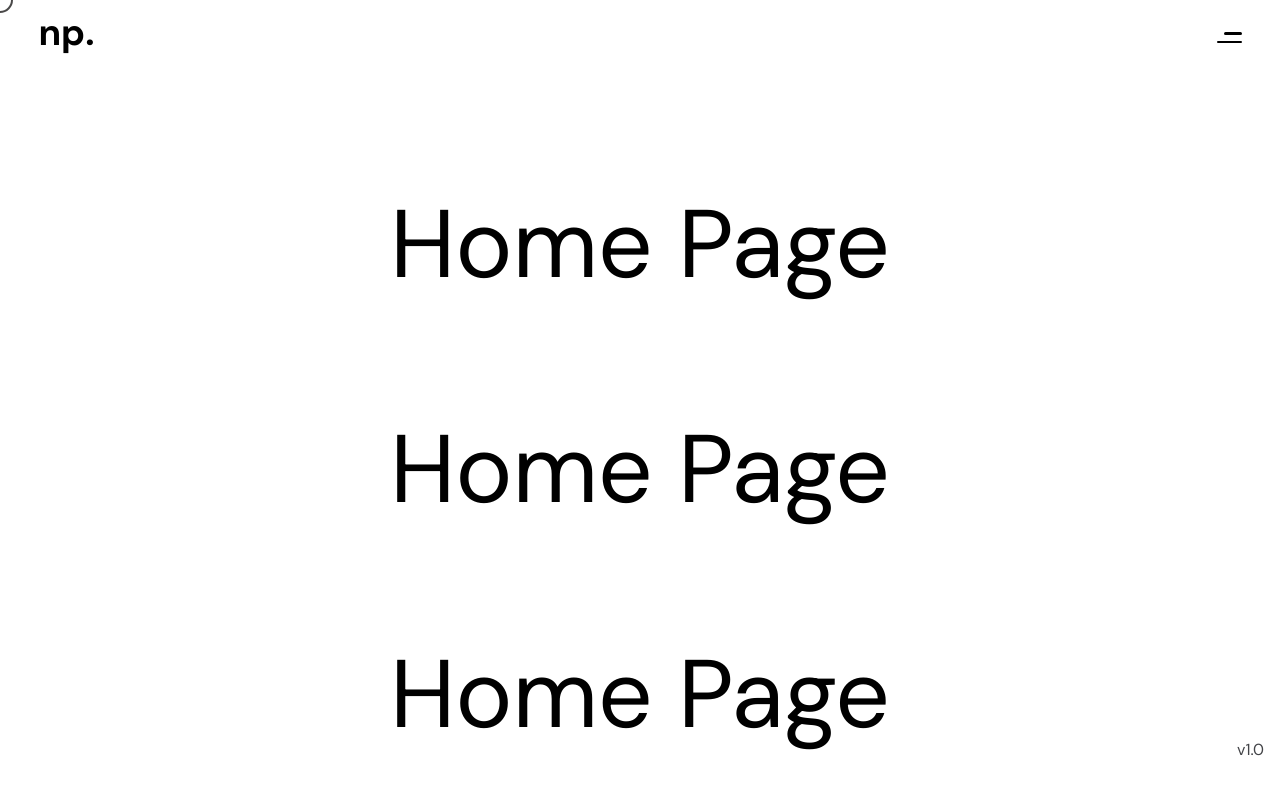
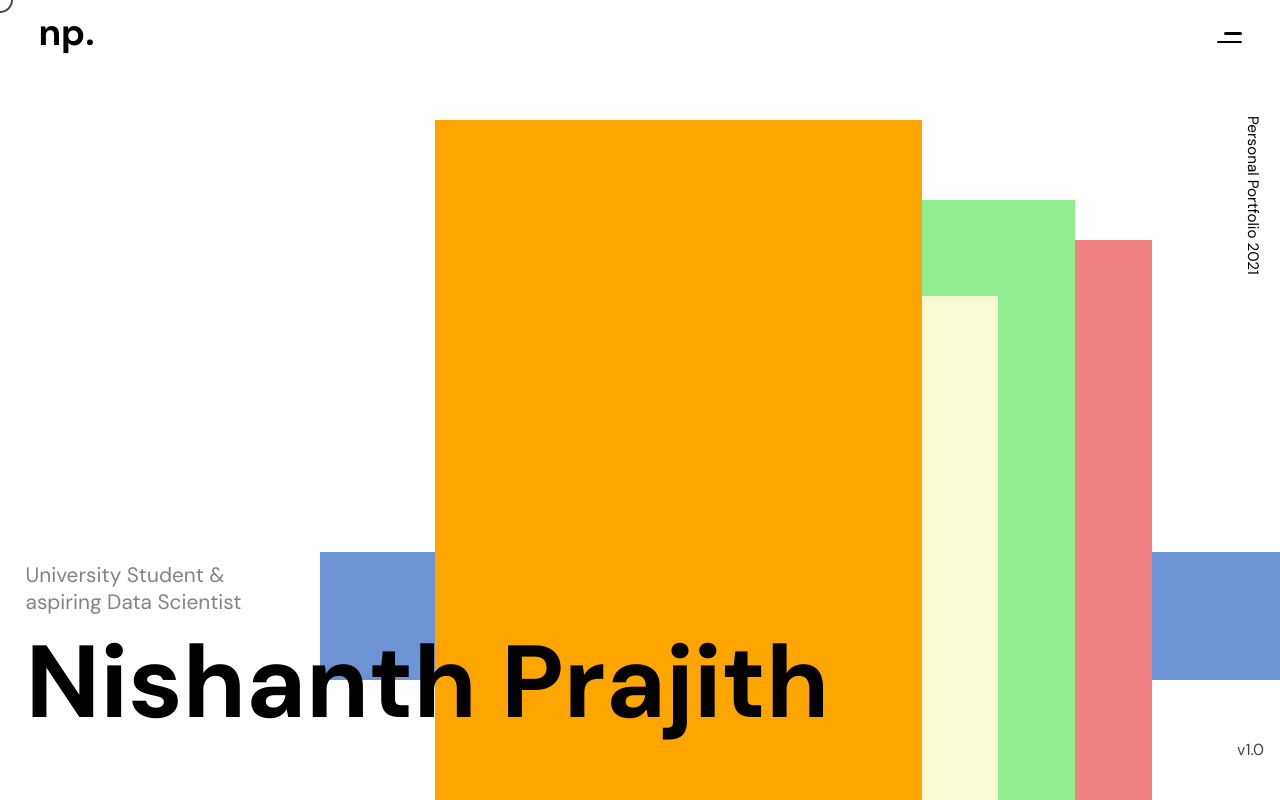
Before and after one commit to NishanthPrajith/NishanthPrajith.github.io, a React (Create React App) app: page / in a window 1280 px wide. Shown: the top 800 px of the page. Built offline with nearby package versions, Linux system fonts and the light colour scheme.

Commit message:
worked on the home page:

```diff
--- a/src/App.css
+++ b/src/App.css
@@ -14,7 +14,7 @@ body {
 
 
 .scroll {
-  padding: 10vh 0;
+  padding: 8vh 0;
 }
 
 * {
--- a/src/HomeComps/home.css
+++ b/src/HomeComps/home.css
@@ -1,10 +1,85 @@
-.mainContainer {
+.landingPage {
 	width: 100%;
+	height: 85.5vh;
+	position: relative;
 	display: grid;
-	justify-content: center;
+	align-items: flex-end;
 }
 
-.mainContainer p {
-	margin: 10% 0;
-	font-size: 6rem;
+.verticalBar {
+	height: 16vh;
+	width: 75%;
+	background-color: #6C94D4;
+	float: right;
+	position: absolute;
+	bottom: 15vh;
+	z-index: -1;
+	right: 0;
 }
+
+.intro {
+	z-index: 10;
+	padding: 1% 1% 4% 2%;
+}
+
+.intro p {
+	color: #828287;
+	font-size: 1.3rem;
+}
+
+.intro h1 {
+	font-size: 6.4rem;
+}
+
+.headerTag {
+	writing-mode: vertical-rl;
+	font-size: 0.95rem;
+	transform: scale(1, 1);
+	position: absolute;
+	top: 0;
+	right: 1.3%;
+}
+
+.imageOne {
+	width: 38%;
+	height: 85vh;
+	position: absolute;
+	bottom: 0;
+	right: 0;
+	z-index: 7;
+	margin-right: 28vw;
+	background-color: orange;
+}
+
+.imageTwo {
+	width: 38%;
+	height: 63vh;
+	position: absolute;
+	bottom: 0;
+	right: 0;
+	z-index: 6;
+	margin-right: 22vw;
+	background-color: lightgoldenrodyellow;
+}
+
+.imageThree {
+	width: 38%;
+	height: 75vh;
+	position: absolute;
+	bottom: 0;
+	right: 0;
+	z-index: 5;
+	margin-right: 16vw;
+	background-color: lightgreen;
+}
+
+.imageFour {
+	width: 38%;
+	height: 70vh;
+	position: absolute;
+	bottom: 0;
+	right: 0;
+	z-index: 4;
+	margin-right: 10vw;
+	background-color: lightcoral;
+}
--- a/src/HomeComps/home.js
+++ b/src/HomeComps/home.js
@@ -12,8 +12,56 @@ export default function Home() {
             opacity: 1,
             transition: {
                 ease: "easeInOut",
-                default: { delay: 4, duration: 1 },
+                default: { delay: 0.5, duration: 1 },
             },
+        },
+    }
+
+    const slideOne = {
+        "initial" : {
+            marginRight: "28vw",
+        },
+        "final" : {
+            marginRight: "22vw",
+            transition: {
+                ease: "easeInOut",
+                default: { delay: 1, duration: 1 },
+            },
+            transitionEnd: {
+                marginRight: "22vw",
+            }
+        },
+    }
+
+    const slideTwo = {
+        "initial" : {
+            marginRight: "28vw",
+        },
+        "final" : {
+            marginRight: "16vw",
+            transition: {
+                ease: "easeInOut",
+                default: { delay: 1.5, duration: 1 },
+            },
+            transitionEnd: {
+                marginRight: "16vw",
+            }
+        },
+    }
+
+    const slideThree = {
+        "initial" : {
+            marginRight: "28vw",
+        },
+        "final" : {
+            marginRight: "10vw",
+            transition: {
+                ease: "easeInOut",
+                default: { delay: 2, duration: 1 },
+            },
+            transitionEnd: {
+                marginRight: "10vw",
+            }
         },
     }
 
@@ -24,57 +72,24 @@ export default function Home() {
                 <title>Home Page | Nishanth Prajith</title>
             </Helmet>
             <motion.div className = "mainContainer" variants = {animation} initial = "initial" animate = "final">
+                <div className = "landingPage">
+                    <div className = "intro">
+                        <p>University Student & <br/>
+                            aspiring Data Scientist </p>
+                        <h1>Nishanth Prajith</h1>
+                    </div>
 
+                    <div className = "imageOne"></div>
+                    <motion.div variants = {slideOne} initial = "initial" animate = "final" className = "imageTwo"></motion.div>
+                    <motion.div variants = {slideTwo} initial = "initial" animate = "final" className = "imageThree"></motion.div>
+                    <motion.div variants = {slideThree} initial = "initial" animate = "final" className = "imageFour"></motion.div>
 
-                <p>Home Page</p>
-                <p>Home Page</p>
-                <p>Home Page</p>
-                <p>Home Page</p>
-                <p>Home Page</p>
-                <p>Home Page</p>
-                <p>Home Page</p>
-                <p>Home Page</p>
-                <p>Home Page</p>
-                <p>Home Page</p>
-                <p>Home Page</p>
-                <p>Home Page</p>
-                <p>Home Page</p>
-                <p>Home Page</p>
-                <p>Home Page</p>
-                <p>Home Page</p>
-                <p>Home Page</p>
-                <p>Home Page</p>
-                <p>Home Page</p>
-                <p>Home Page</p>
-                <p>Home Page</p>
-                <p>Home Page</p>
-                <p>Home Page</p>
-                <p>Home Page</p>
-                <p>Home Page</p>
-                <p>Home Page</p>
-                <p>Home Page</p>
-                <p>Home Page</p>
-                <p>Home Page</p>
-                <p>Home Page</p>
-                <p>Home Page</p>
-                <p>Home Page</p>
-                <p>Home Page</p>
-                <p>Home Page</p>
-                <p>Home Page</p>
-                <p>Home Page</p>
+                    <div className = "verticalBar">
+                    </div>
 
-                <p>Home Page</p>
-                <p>Home Page</p>
-                <p>Home Page</p>
+                    <p className = "headerTag">Personal Portfolio 2021</p>
 
-                <p>Home Page</p>
-                <p>Home Page</p>
-                <p>Home Page</p>
-                <p>Home Page</p>
-                <p>Home Page</p>
-                <p>Home Page</p>
-                <p>Home Page</p>
-
+                </div>
             </motion.div>
         </div>
     )
--- a/src/individualProject/data.json
+++ b/src/individualProject/data.json
@@ -6,7 +6,7 @@
  	"projectLink" : true,
     "link" : "https://github.com/NishanthPrajith/musicAppUI",
     "imageColor" : "#142024",
-    "videoCondition" : true
+    "videoCondition" : false
  },
  {
  	"title" : "Food App UI",
--- a/src/individualProject/projectId.js
+++ b/src/individualProject/projectId.js
@@ -11,6 +11,7 @@ import one from '../images/one.png'
 import two from '../images/two.png'
 import three from '../images/three.png'
 import four from '../images/four.png'
+import five from '../images/five.png'
 import six from '../images/six.png'
 import seven from '../images/seven.png'
 import eight from '../images/eight.png'
@@ -65,7 +66,7 @@ export default function ProjectId ({match}) {
         }
     }
 
-    var imageLinkArray = [one, two, three, four, "", six, seven, eight, nine, ten]
+    var imageLinkArray = [one, two, three, four, five, six, seven, eight, nine, ten]
     var videoLinkArray = ["", "", "", fourVideo, fiveVideo, "", sevenVideo, eightVideo, "", tenVideo]
 
     function imageLink() {
```
Also changed, not shown: src/images/five.png (added).
